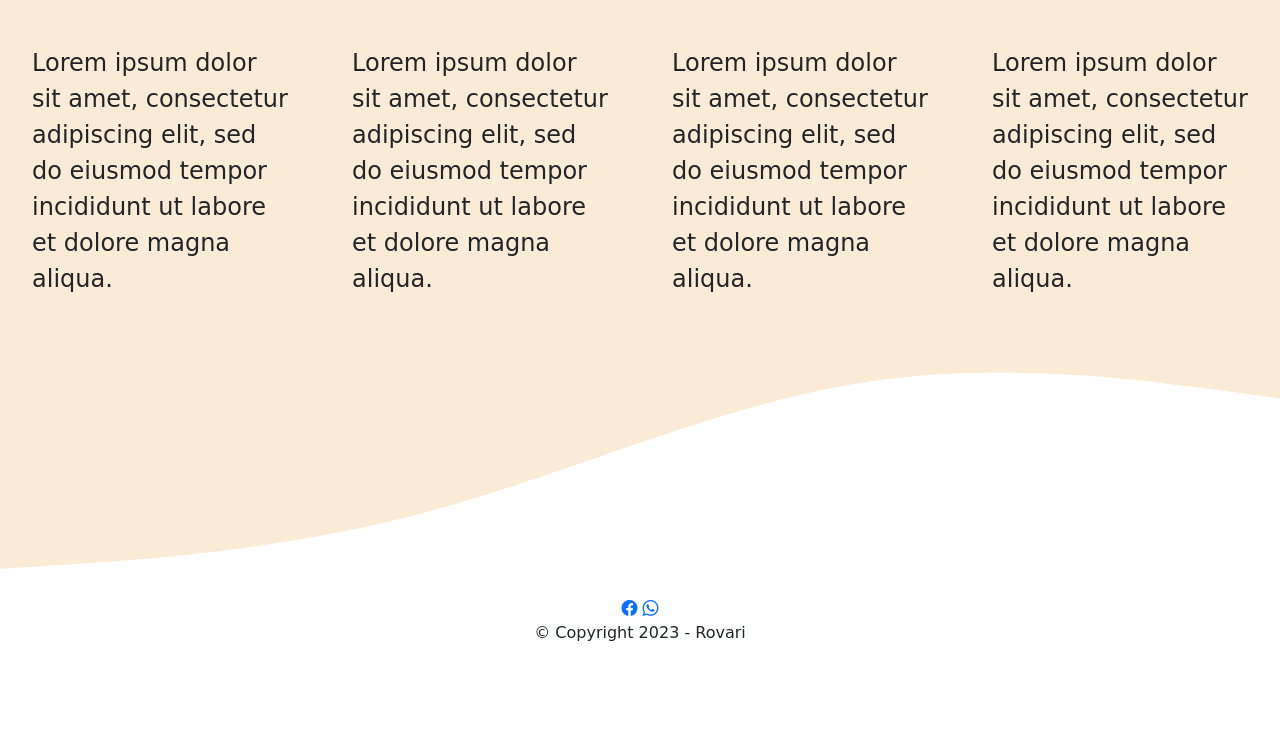
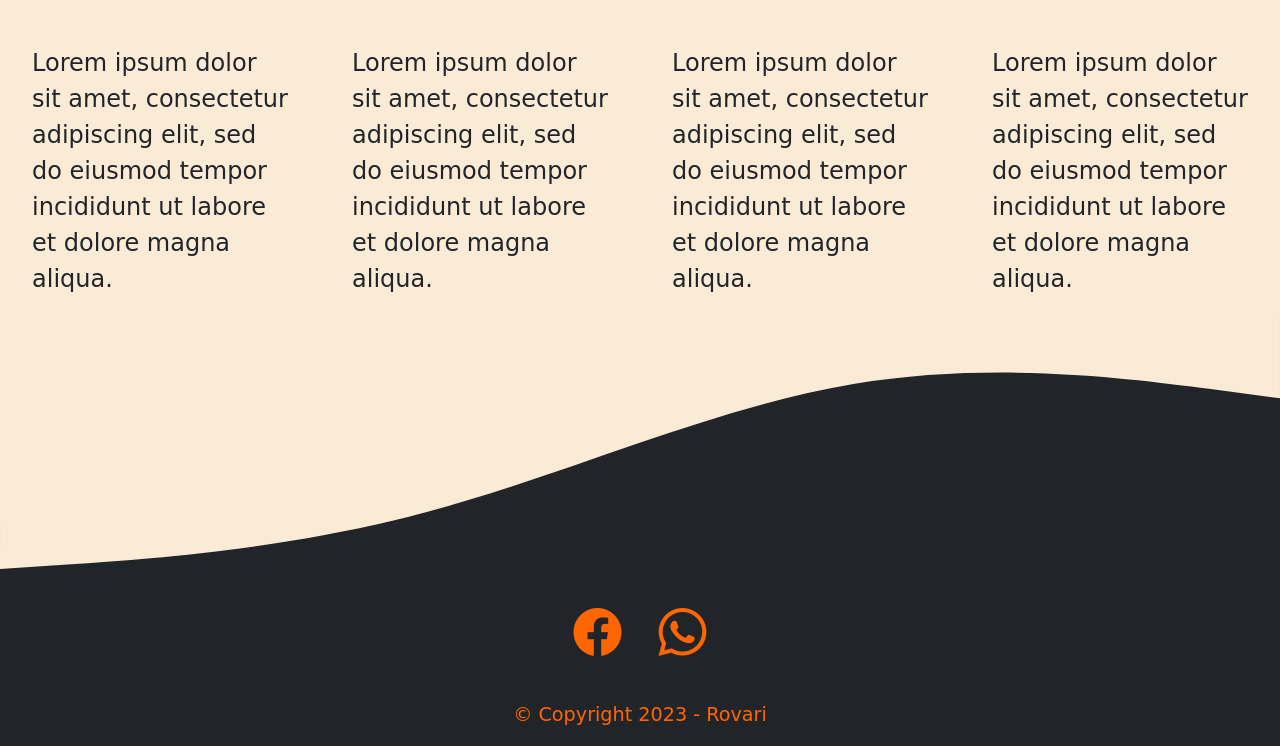
Before and after one commit to PabloOsorio98/rovari-project, a plain HTML site: page index.html in a window 1280 px wide. Shown: the part 2274-3020 px from the top of the page. Before the commit the page ends 2935 px from the top, so only its background shows below. Drawn offline with nearby package versions, Linux system fonts and the light colour scheme; a web font is replaced by a local one.

Commit message:
Add files via upload

```diff
--- a/css/style.css
+++ b/css/style.css
@@ -1,6 +1,7 @@
 body {
     font-family: 'Rubik Dirt', cursive;
     text-align: center;
+    background-color: #212529;
 }
 
 .companyName {
@@ -92,6 +93,30 @@ body {
     margin: 0 2rem 0 2rem;
 }
 
+.footer-wave {
+    background-color: #212529;
+}
+
+.footer-container {
+    background-color: #212529;
+}
+
+.social-icon {
+    font-size: 3rem;
+    margin: 0 1rem;
+    color: #ff6600;
+}
+
+.copyright-section {
+    color: #ff6600;
+    font-size: 1.2rem;
+    margin-top: 2rem;
+}
+
+.social-icon:hover {
+    color: #e88d32;
+}
+
 @media (max-width: 1400px){
     .title-image {
         width: 60%;
```
